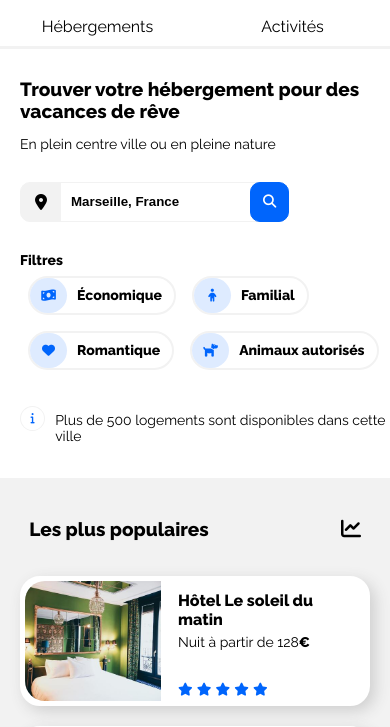
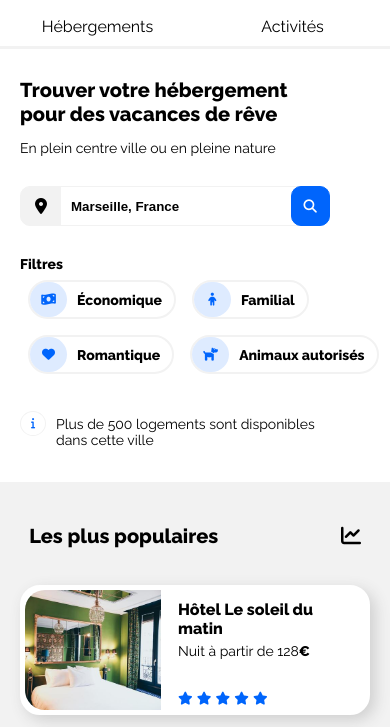
Before and after one commit to srh-mji/SarahMajewski_3_01032021, a plain HTML site: page SarahMajewski_2_21012021/index.html in a window 390 px wide. Shown: the part 68-795 px from the top of the page. Drawn offline with Linux system fonts and the light colour scheme.

Commit message:
Edit media query for iphone 8 (containerMain)

```diff
--- a/SarahMajewski_2_21012021/style.css
+++ b/SarahMajewski_2_21012021/style.css
@@ -191,6 +191,9 @@ input::placeholder {
 
 }
 
+.container_info p {
+    width: 75%;
+}
 
 /* HOSTING */
 #hosting {
@@ -501,9 +504,11 @@ footer a {
 
     h1,
     h2 {
-        font-size: 19px;
+        font-size: 20px;
     }
-
+    .containerMain h1 {
+        width: 80%;
+    }
     .containerMain>p {
         margin-bottom: 30px;
     }
@@ -518,7 +523,7 @@ footer a {
     }
 
     .container_search input {
-        width: 200px;
+        width: 65%;
     }
 
     .container_search button {
```
